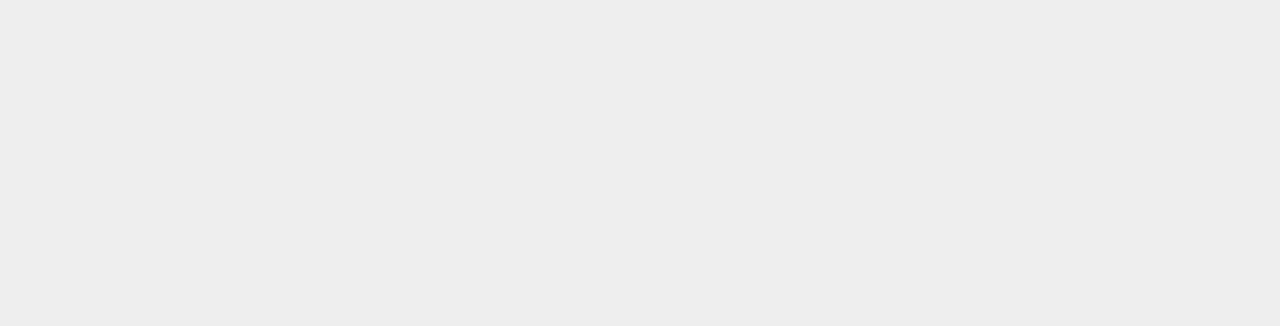
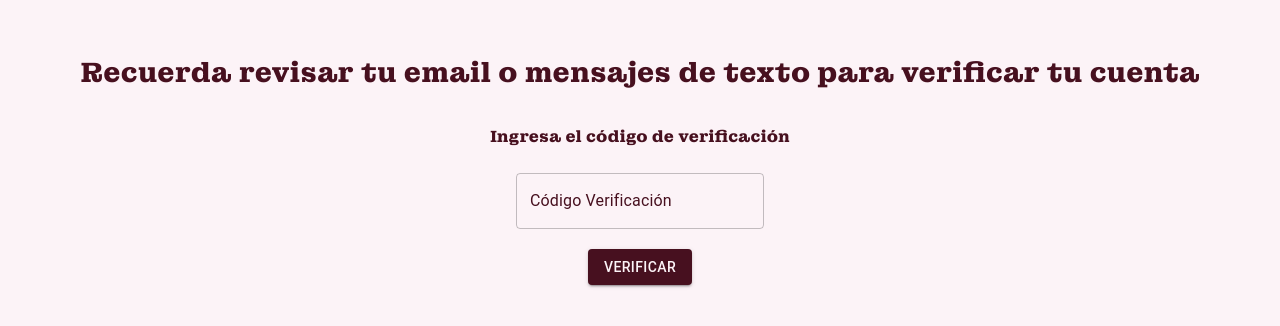
Before and after one commit to GeraldineRomer/frontend_individual, a React (Create React App) app: page /verify in a window 1280 px wide. Before the commit this address had no page. Shown: the part 234-560 px from the top of the page. Built offline with nearby package versions, Linux system fonts and the light colour scheme.

Commit message:
users actives with code of verification

```diff
--- a/src/api/auth.js
+++ b/src/api/auth.js
@@ -1,4 +1,5 @@
-import {ENV} from '../utils/constants';
+import axios from 'axios';
+import { ENV } from '../utils/constants';
 
 const { BASE_PATH, API_ROUTES, JWT } = ENV;
 
@@ -8,24 +9,19 @@ export class Auth {
     register = async (data) => {
         const url = `${BASE_PATH}/${API_ROUTES.REGISTER}`;
         console.log(url);
-        const params = {
-            method: 'POST',
-            body: JSON.stringify(data),
-            headers: {
-                'Content-Type': 'application/json',
-            },
-        };
-        console.log("Mensaje ",params);
 
-        try{
-            const response = await fetch(url, params);
-            if (!response.ok){
-                throw new Error("Error en la solicitud: " + response.status);
-            }
-            const result = await response.json();
-            console.log("soy json " + result);
-            return result;
+        try {
+            const response = await axios.post(url, data, {
+                headers: {
+                    'Content-Type': 'application/json',
+                },
+            });
+
+            console.log("response desde auth register -> ", response);
+
+            return response.data;
         } catch (error) {
+            console.log("error linea 24 auth -> " + error);
             console.error(error);
             throw error;
         }
@@ -34,26 +30,45 @@ export class Auth {
     login = async (data) => {
         const url = `${BASE_PATH}/${API_ROUTES.LOGIN}`;
         console.log(url);
-        const params = {
-            method: "POST",
-            body: JSON.stringify(data),
-            headers:{
-                "Content-Type": "application/json",
-            },
+        const noActive = {
+            active: false
         };
-        console.log(params);
-        try{
-            const response = await fetch(url, params);
-            if (!response.ok){
-                throw new Error("Error en la solicitud: " + response.status);
-            }
-            const result = await response.json();
-            return result;
+
+        try {
+            const response = await axios.post(url, data, {
+                headers: {
+                    'Content-Type': 'application/json',
+                },
+            });
+
+            console.log("retorno el json en auto login", response.data);
+            return response.data;
         } catch (error) {
+            console.error(error);
+            return noActive;
+        }
+    };
+
+    verifyCode = async (code) => {
+        const url = `${BASE_PATH}/${API_ROUTES.VERIFY_CODE}`;
+        console.log("la url en verifycode -> " + url);
+        console.log("code en auth -> " + { code });
+        try {
+            const response = await axios.post(url,  code , {
+                headers: {
+                    'Content-Type': 'application/json',
+                },
+            });
+
+            console.log("response desde auth verifyCode -> ", response.data);
+
+            return response.data;
+        } catch (error) {
+            console.log("error en auth verifyCode -> ", error);
             console.error(error);
             throw error;
         }
-    }
+    };
 
     getAccessToken = async () => {
         const response = await localStorage.getItem(JWT.ACCESS);
--- a/src/api/user.js
+++ b/src/api/user.js
@@ -1,26 +1,28 @@
+import axios from 'axios';
 import { ENV } from "../utils/constants";
-
 
 const USER_ME_ROUTE = ENV.API_ROUTES.USER_ME;
 const CONTENT_TYPE_JSON = "application/json";
-
 
 export class User {
     baseApi = ENV.BASE_PATH;
 
     async getMe(accessToken) {
-        console.log(typeof accessToken);
-        const accessTokenString= accessToken.access; // Convertir el objeto a una cadena de texto
+        console.log("estoy en getme api/user.js", typeof accessToken);
+        const accessTokenString = accessToken.access; // Convertir el objeto a una cadena de texto
         console.log(typeof accessTokenString);
-        console.log(accessTokenString);
+        console.log("el accesstokenstring", accessTokenString);
+
         try {
-        const response = await fetch(`${ENV.BASE_PATH}/${USER_ME_ROUTE}`, {
+        const response = await axios.get(`${ENV.BASE_PATH}/${USER_ME_ROUTE}`, {
             headers: {
             "Content-Type": CONTENT_TYPE_JSON,
-            Authorization: `Bearer ${accessTokenString}`, // Usar la cadena de texto convertida
+            Authorization: `Bearer ${accessTokenString}`,
             },
         });
-        return response.data;
+
+        console.log("respuesta despues del getMe", response.data);
+        return response.data; // Devuelve solo los datos de la respuesta, ya que axios devuelve un objeto con la propiedad 'data'
         } catch (error) {
         console.log(error);
         throw error;
--- a/src/pages/Login/Login.js
+++ b/src/pages/Login/Login.js
@@ -1,4 +1,4 @@
-import React, { useState } from 'react';
+import React, { useContext, useEffect, useState } from 'react';
 import './Login.scss';
 import Box from '@mui/material/Box';
 import AccountCircleIcon from '@mui/icons-material/AccountCircle';
@@ -7,13 +7,27 @@ import { Button, FilledInput, FormControl, FormHelperText, IconButton, InputAdor
 import { Visibility, VisibilityOff } from '@mui/icons-material';
 import { Auth } from '../../api';
 import { useAuth } from '../../hooks';
+import { AuthContext } from '../../context';
 
 const authController = new Auth();
 
 export const Login = () => {
+    const { user } = useContext(AuthContext);
     const { login } = useAuth();
     const [formData, setFormData] = useState  ({ email: "", password: "" });
     const [error, setError] = useState("");
+
+    useEffect(() => {
+        // Este código se ejecuta cuando 'user' se actualiza
+        console.log("usuario después de ser seteado", user);
+
+        // Puedes colocar aquí el código que depende de 'user' actualizado
+        if (user && user.role === "admin") {
+            window.location.href = '/admin';
+        } else if (user && user.role === "guess" && user.active === true) {
+            window.location.href = '/';
+        }
+    }, [user]);
 
     const handleInputChange = (field, value) => {
         setFormData((prevData) => ({
@@ -27,9 +41,11 @@ export const Login = () => {
         try {
             setError("");
             const response = await authController.login(formData);
+            if ( response.active === false) {
+                window.location.href = '/noVerify';
+            }
             authController.setAccessToken(response.access);
             login(response);
-            window.location.href = "/admin/";
             console.log(response);
         } catch (error) {
             setError("Error en el servidor con validación de formato de evolución");
--- /dev/null
+++ b/src/pages/NoVerify/NoVerify.js
@@ -0,0 +1,14 @@
+import React from 'react';
+import './NoVerify.scss';
+import { Button } from '@mui/material';
+
+export const NoVerify = () => {
+    return (
+        <div className="no-verify">
+            <h1 className="no-verify__title">¡Tenemos problemas!</h1>
+            <h3 className="no-verify__title">No has verificado tu cuenta</h3>
+            <h3 className="no-verify__title">Recuerda revisar tu email o tus mensajes de texto</h3>
+            <Button variant="contained" className='btn-noverify'>Aceptar</Button>
+        </div>
+    )
+}
--- /dev/null
+++ b/src/pages/NoVerify/NoVerify.scss
@@ -0,0 +1,24 @@
+@import '../../App.scss';
+
+.no-verify{
+    display: flex;
+    background: #FCF3F7; /* Ruta de la imagen de fondo */
+    background-size: cover;
+    background-position: center;
+    align-items: center;
+    justify-content: center;
+    min-height: 100vh;
+    flex-direction: column;
+    .no-verify__title{
+        color: #47101F;
+        text-align: center;
+    }
+    .btn-noverify{
+        margin: 10px;
+        color: #FCF3F7;
+        background-color: #47101F;
+        &:hover{
+            background-color: #8C2844;
+        }
+    }
+}
--- /dev/null
+++ b/src/pages/Verify/Verify.js
@@ -0,0 +1,58 @@
+import React, { useState } from 'react';
+import './Verify.scss';
+import {  Alert, Button, TextField } from '@mui/material';
+import axios from 'axios';
+import { Auth } from '../../api';
+
+export const Verify = () => {
+    const authController = new Auth();
+    const [code, setCode] = useState('');
+    const [alert, setAlert] = useState({ type: '', message: '' });
+
+    const [formData, setFormData] = useState({verifyCode: ""});
+
+    const handleVerification = async () => {
+        try {
+            const response = await authController.verifyCode({ verificationCode: code });
+            console.log("code -> " + code);
+            console.log(response);
+
+            if (response.success) {
+                setAlert({ type: 'success', message: 'Código verificado con éxito' });
+                window.location.href = '/login'
+            } else {
+                setAlert({ type: 'error', message: 'Código incorrecto' });
+            }
+        } catch (error) {
+            console.error('Error al verificar el código:', error);
+            setAlert({ type: 'error', message: 'Error al verificar el código' });
+        }
+    };
+
+    return (
+        <div className='verify'>
+            {/* Renderiza la alerta según el estado */}
+            {alert.type === 'success' && (
+                <Alert variant="outlined" severity="success">
+                    {alert.message}
+                </Alert>
+            )}
+            {alert.type === 'error' && (
+                <Alert variant="outlined" severity="error">
+                    {alert.message}
+                </Alert>
+            )}
+            <h1 className="verify-title">Recuerda revisar tu email o mensajes de texto para verificar tu cuenta</h1>
+            <h3 className="verify-title">Ingresa el código de verificación</h3>
+            <TextField
+            id="outlined-basic"
+            label="Código Verificación"
+            variant="outlined"
+            className='input-verify'
+            value={code}
+            onChange={(e) => setCode(e.target.value)}
+            />
+            <Button variant="contained" className='btn-verify' onClick={handleVerification}>Verificar</Button>
+        </div>
+    )
+}
--- /dev/null
+++ b/src/pages/Verify/Verify.scss
@@ -0,0 +1,37 @@
+@import '../../App.scss';
+
+.verify{
+    display: flex;
+    background: #FCF3F7; /* Ruta de la imagen de fondo */
+    background-size: cover;
+    background-position: center;
+    align-items: center;
+    justify-content: center;
+    min-height: 100vh;
+    flex-direction: column;
+    .verify-title{
+        color: #47101F;
+        text-align: center;
+    }
+    .input-verify{
+        margin: 10px;
+        border: #47101F;
+        label{
+            color: #47101F;
+        }
+    }
+    .css-9ddj71-MuiInputBase-root-MuiOutlinedInput-root{
+        color: #47101F;
+    }
+    .css-1d3z3hw-MuiOutlinedInput-notchedOutline {
+        border-color: #47101F;
+    }
+    .btn-verify{
+        margin: 10px;
+        color: #FCF3F7;
+        background-color: #47101F;
+        &:hover{
+            background-color: #8C2844;
+        }
+    }
+}
--- a/src/utils/constants.js
+++ b/src/utils/constants.js
@@ -7,7 +7,8 @@ export const ENV = {
         REGISTER: 'register',
         LOGIN: 'auth/login',
         ADMIN: 'admins',
-        USER_ME: "admins/me",
+        USER_ME: "user/me",
+        VERIFY_CODE: 'auth/verifycode'
     },
     JWT:{
         ACCESS: "access",
```
Also changed, not shown: src/config/routes.js (+5 -4 lines), src/pages/Register/Register.js (+28 -4 lines).
